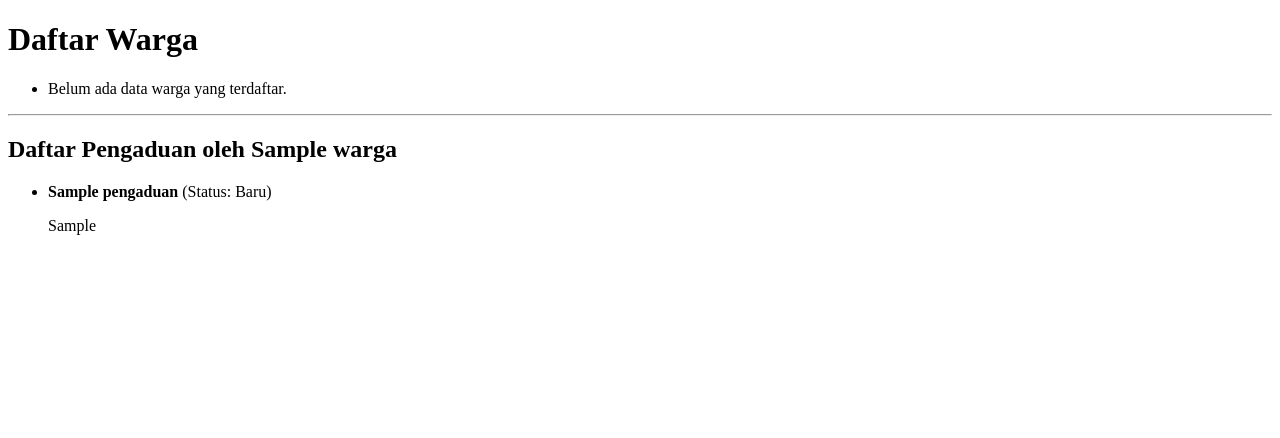
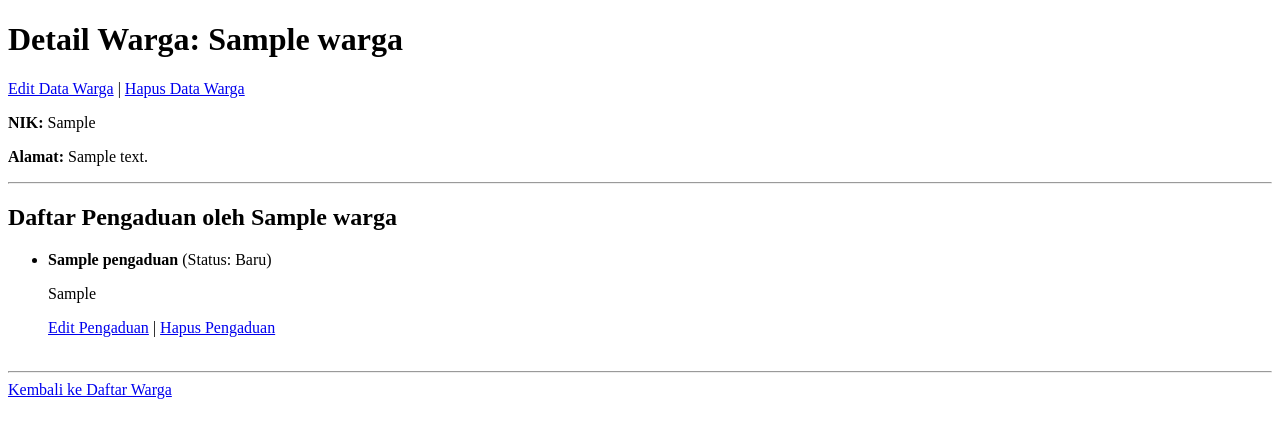
Before and after one commit to noobstudent71/proyek-kelurahan-django., a Django app: page /warga/1/ in a window 1280 px wide. Shown: the top 438 px of the page. Run offline with Django 5.2, Linux system fonts and the light colour scheme; tables that the repository leaves empty hold one stand-in row (values such as "Sample post").

Commit message:
tugas pertemuan ke 4

```diff
--- a/warga/templates/warga/warga_detail.html
+++ b/warga/templates/warga/warga_detail.html
@@ -3,23 +3,19 @@
 <head>
     <meta charset="UTF-8" />
     <meta name="viewport" content="width=device-width, initial-scale=1" />
-    <title>Daftar Warga</title>
+    <title>Detail Warga: {{ object.nama_lengkap }}</title>
 </head>
 <body>
-    <h1>Daftar Warga</h1>
-    <ul>
-        {% for warga in object_list %}
-        <li>
-            <a href="{% url 'warga-detail' warga.pk %}">{{ warga.nama_lengkap }}</a> - NIK: {{ warga.nik }} - alamat: {{ warga.alamat }} - Nomor telepon: {{ warga.nomer_telfon }} - tanggal registrasi: {{ warga.tanggal_regsitrasi }}
-        </li>
-        {% empty %}
-        <li>Belum ada data warga yang terdaftar.</li>
-        {% endfor %}
-    </ul>
-</body>
-</html>
 
+    <h1>Detail Warga: {{ object.nama_lengkap }}</h1>
+
+    <a href="{% url 'warga-edit' object.pk %}">Edit Data Warga</a> |
+    <a href="{% url 'warga-hapus' object.pk %}">Hapus Data Warga</a>
+
+    <p><strong>NIK:</strong> {{ object.nik }}</p>
+    <p><strong>Alamat:</strong> {{ object.alamat }}</p>
     <hr>
+
     <h2>Daftar Pengaduan oleh {{ object.nama_lengkap }}</h2>
 
     <ul>
@@ -27,8 +23,18 @@
             <li>
                 <strong>{{ aduan.judul }}</strong> (Status: {{ aduan.get_status_display }})
                 <p>{{ aduan.deskripsi }}</p>
+
+                <a href="{% url 'pengaduan-edit' aduan.pk %}">Edit Pengaduan</a> |
+                <a href="{% url 'pengaduan-hapus' aduan.pk %}">Hapus Pengaduan</a>
             </li>
+            <br>
         {% empty %}
             <li>Warga ini belum pernah membuat pengaduan.</li>
         {% endfor %}
     </ul>
+
+    <hr>
+    <a href="{% url 'warga-list' %}">Kembali ke Daftar Warga</a>
+
+</body>
+</html>
--- a/warga/urls.py
+++ b/warga/urls.py
@@ -1,12 +1,24 @@
 from django.urls import path
-from .views import WargaListView, WargaDetailView, PengaduanListView, WargaCreateView, PengaduanCreateView
+from .views import (
+    WargaListView, WargaDetailView, WargaCreateView, WargaUpdateView, WargaDeleteView,
+    PengaduanListView, PengaduanCreateView, PengaduanUpdateView, PengaduanDeleteView
+)
 
-
-urlpatterns =[
-
+urlpatterns = [
+    # --- URL Warga (Ini sudah benar) ---
     path('', WargaListView.as_view(), name='warga-list'),
     path('tambah/', WargaCreateView.as_view(), name='warga-tambah'),
-    path('<int:pk>/',WargaDetailView.as_view(),name='warga-detail'),
-    path('pengaduan/',PengaduanListView.as_view(), name='pengaduan-list'),
-    path('pengaduan/tambah',PengaduanCreateView.as_view(), name='pengaduan-tambah'),
+    path('<int:pk>/', WargaDetailView.as_view(), name='warga-detail'),
+    path('<int:pk>/edit/', WargaUpdateView.as_view(), name='warga-edit'),
+    path('<int:pk>/hapus/', WargaDeleteView.as_view(), name='warga-hapus'),
+
+    # --- URL Pengaduan ---
+    path('pengaduan/', PengaduanListView.as_view(), name='pengaduan-list'),
+    path('pengaduan/tambah/', PengaduanCreateView.as_view(), name='pengaduan-tambah'),
+
+    #
+    # INI PERBAIKANNYA: Tambahkan 'pengaduan/' di depan path
+    #
+    path('pengaduan/<int:pk>/edit/', PengaduanUpdateView.as_view(), name='pengaduan-edit'),
+    path('pengaduan/<int:pk>/hapus/', PengaduanDeleteView.as_view(), name='pengaduan-hapus'),
 ]
--- a/warga/views.py
+++ b/warga/views.py
@@ -1,6 +1,6 @@
 from django.shortcuts import render
 from django.urls import reverse_lazy
-from django.views.generic import ListView,DetailView,CreateView
+from django.views.generic import ListView,DetailView,CreateView,UpdateView,DeleteView
 from .models import Warga, Pengaduan
 from .forms import WargaForm, PengaduanForm
 
@@ -24,3 +24,25 @@
     form_class = PengaduanForm
     template_name = 'warga/pengaduan_form.html'
     success_url = reverse_lazy('pengaduan-list')
+
+class WargaUpdateView(UpdateView):
+    model = Warga
+    form_class = WargaForm
+    template_name = 'warga/warga_form.html' # Kita pakai template yang sama
+    success_url = reverse_lazy('warga-list')
+
+class WargaDeleteView(DeleteView):
+    model = Warga
+    template_name = 'warga/warga_confirm_delete.html'
+    success_url = reverse_lazy('warga-list')
+
+class PengaduanUpdateView(UpdateView):
+    model = Pengaduan
+    form_class = PengaduanForm
+    template_name = 'warga/pengaduan_form.html' # Kita pakai template yang sama
+    success_url = reverse_lazy('pengaduan-list')
+
+class PengaduanDeleteView(DeleteView):
+    model = Pengaduan
+    template_name = 'warga/pengaduan_confirm_delete.html'
+    success_url = reverse_lazy('pengaduan-list')
```
Also changed, not shown: warga/templates/warga/pengaduan_confirm_delete.html (added, +16 -0 lines), warga/templates/warga/pengaduan_list.html (+6 -2 lines), warga/templates/warga/warga_confirm_delete.html (added, +15 -0 lines). Lines whose indentation alone changed are shown as unchanged.
